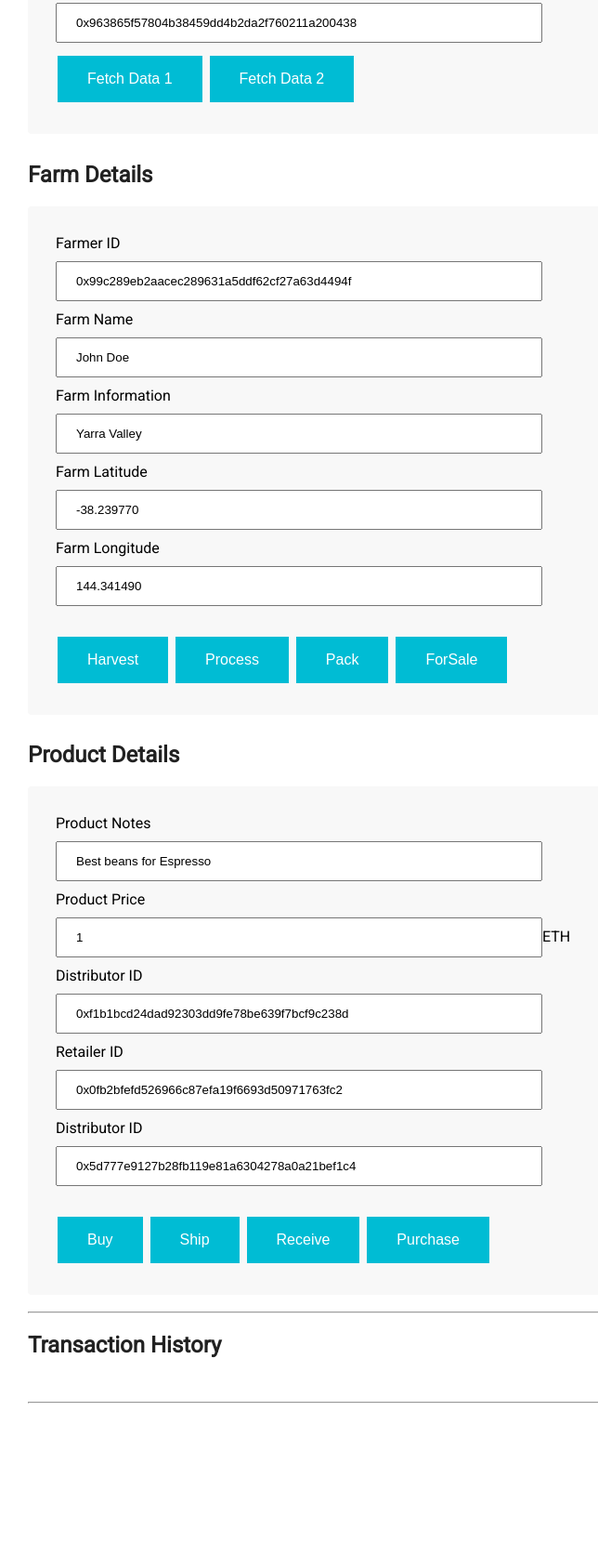
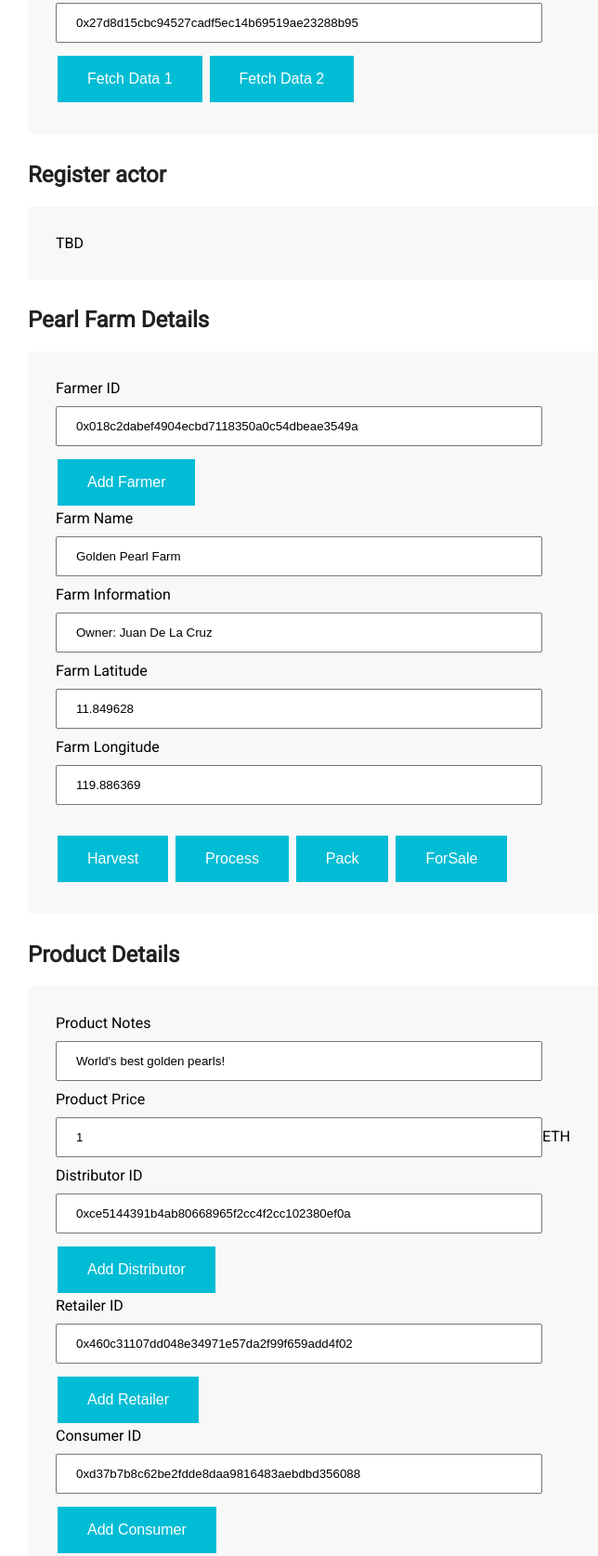
Before and after one commit to thom/pearl-supply-chain, a plain HTML site: page index.html in a window 1280 px wide. Shown: the part 446-2120 px from the top of the page at 93% size, without its empty margins (10-654 px from the left). Before the commit the page ends 2004 px from the top, so only its background shows below. Drawn offline with nearby package versions, Linux system fonts and the light colour scheme.

Commit message:
Update web app

```diff
--- a/index.html
+++ b/index.html
@@ -4,16 +4,16 @@
 <head>
     <meta charset="UTF-8">
     <meta name="viewport" content="width=device-width, initial-scale=1.0">
-    <title>Fair Trade Coffee</title>
+    <title>Fair Trade Pearls</title>
     <link href="https://fonts.googleapis.com/css?family=Roboto" rel="stylesheet">
     <link rel="stylesheet" type="text/css" href="style.css">
 </head>
 
 <body>
     <div class="container">
-        <h1 style="text-align: center;">Fair Trade Coffee</h1>
+        <h1 style="text-align: center;">Fair Trade Pearls</h1>
         <hr>
-        <p style="text-align: center;">Prove the authenticity of coffee using the Ethereum blockchain.</p>
+        <p style="text-align: center;">Prove the authenticity of pearls using the Ethereum blockchain.</p>
     </div>
 
     <div id="ftc-harvest">
@@ -27,31 +27,37 @@
             <input type="number" id="upc" name="upc" value=1><br>
             Current Owner ID
             <br>
-            <input type="text" id="ownerID" name="ownerID" value="0x963865f57804b38459dd4b2da2f760211a200438" size="50"><br>
+            <input type="text" id="ownerID" name="ownerID" value="0x27d8d15cbc94527cadf5ec14b69519ae23288b95" size="50"><br>
             <div class=button-div>
                 <button class="btn-fetchOne" id="button" type="button" data-id="9">Fetch Data 1</button>
                 <button class="btn-fetchTwo" id="button" type="button" data-id="10">Fetch Data 2</button>
             </div>
         </div>
         <div class=form-break></div>
-        <h2>Farm Details</h2>
+        <h2>Register actor</h2>
+        <div class="form-group">
+            TBD
+        </div>
+        <div class=form-break></div>
+        <h2>Pearl Farm Details</h2>
         <div class="form-group">
             Farmer ID
             <br>
-            <input type="text" id="originFarmerID" name="originFarmerID" value="0x99c289eb2aacec289631a5ddf62cf27a63d4494f"
-                size="50"><br>
+            <input type="text" id="originFarmerID" name="originFarmerID" value="0x018c2dabef4904ecbd7118350a0c54dbeae3549a" size="50">
+            <button id="button" type="button" data-id="11">Add Farmer</button>
+            <br>
             Farm Name
             <br>
-            <input type="text" id="originFarmName" name="originFarmName" value="John Doe"><br>
+            <input type="text" id="originFarmName" name="originFarmName" value="Golden Pearl Farm"><br>
             Farm Information
             <br>
-            <input type="text" id="originFarmInformation" name="originFarmInformation" value="Yarra Valley"><br>
+            <input type="text" id="originFarmInformation" name="originFarmInformation" value="Owner: Juan De La Cruz"><br>
             Farm Latitude
             <br>
-            <input type="text" id="originFarmLatitude" name="originFarmLatitude" value="-38.239770"><br>
+            <input type="text" id="originFarmLatitude" name="originFarmLatitude" value="11.849628"><br>
             Farm Longitude
             <br>
-            <input type="text" id="originFarmLongitude" name="originFarmLongitude" value="144.341490"><br>
+            <input type="text" id="originFarmLongitude" name="originFarmLongitude" value="119.886369"><br>
             <br>
             <button class="btn-harvest" id="button" type="button" data-id="1">Harvest</button>
             <button class="btn-process" id="button" type="button" data-id="2">Process</button>
@@ -63,23 +69,25 @@
         <div class="form-group">
             Product Notes
             <br>
-            <input type="text" id="productNotes" name="productNotes" value="Best beans for Espresso" size="60"><br>
+            <input type="text" id="productNotes" name="productNotes" value="World's best golden pearls!" size="60"><br>
             Product Price
             <br>
             <input type="number" id="productPrice" name="productPrice" value=1>ETH<br>
             Distributor ID
             <br>
-            <input type="text" id="distributorID" name="distributorID" value="0xf1b1bcd24dad92303dd9fe78be639f7bcf9c238d"
-                size="50">
+            <input type="text" id="distributorID" name="distributorID" value="0xce5144391b4ab80668965f2cc4f2cc102380ef0a" size="50">
+            <button id="button" type="button" data-id="12">Add Distributor</button>
             <br>
             Retailer ID
             <br>
-            <input type="text" id="retailerID" name="retailerID" value="0x0fb2bfefd526966c87efa19f6693d50971763fc2"
-                size="50"><br>
-            Distributor ID
+            <input type="text" id="retailerID" name="retailerID" value="0x460c31107dd048e34971e57da2f99f659add4f02" size="50">
+            <button id="button" type="button" data-id="13">Add Retailer</button>
             <br>
-            <input type="text" id="consumerID" name="consumerID" value="0x5d777e9127b28fb119e81a6304278a0a21bef1c4"
-                size="50"><br>
+            Consumer ID
+            <br>
+            <input type="text" id="consumerID" name="consumerID" value="0xd37b7b8c62be2fdde8daa9816483aebdbd356088" size="50">
+            <button id="button" type="button" data-id="14">Add Consumer</button>
+            <br>
             <br>
             <button class="btn-buy" id="button" type="button" data-id="5">Buy</button>
             <button class="btn-ship" id="button" type="button" data-id="6">Ship</button>
```
